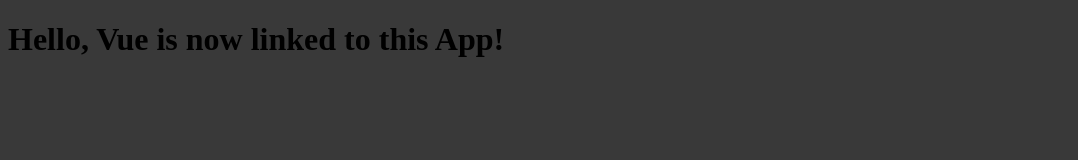
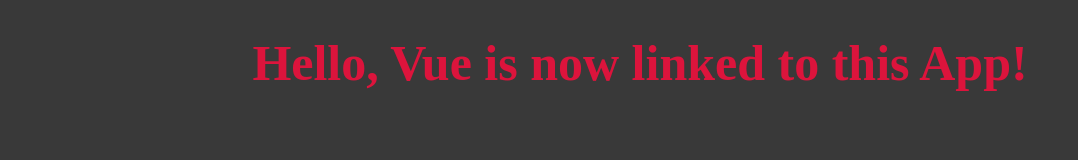
Before and after one commit to MarcoColloca/vue-hello, a plain HTML site: page index.html in a window 1280 px wide. Shown: the whole page, without its empty margins (0-1078 px from the left). Drawn offline with nearby package versions, Linux system fonts and the light colour scheme.

Commit message:
Feat → added claesses to title using Vue Logic

```diff
--- a/index.html
+++ b/index.html
@@ -14,7 +14,7 @@
 
     <div id="app">
 
-        <h1>{{title}}</h1>
+        <h1 :class="titleClasses">{{title}}</h1>
 
     </div>
 
```
